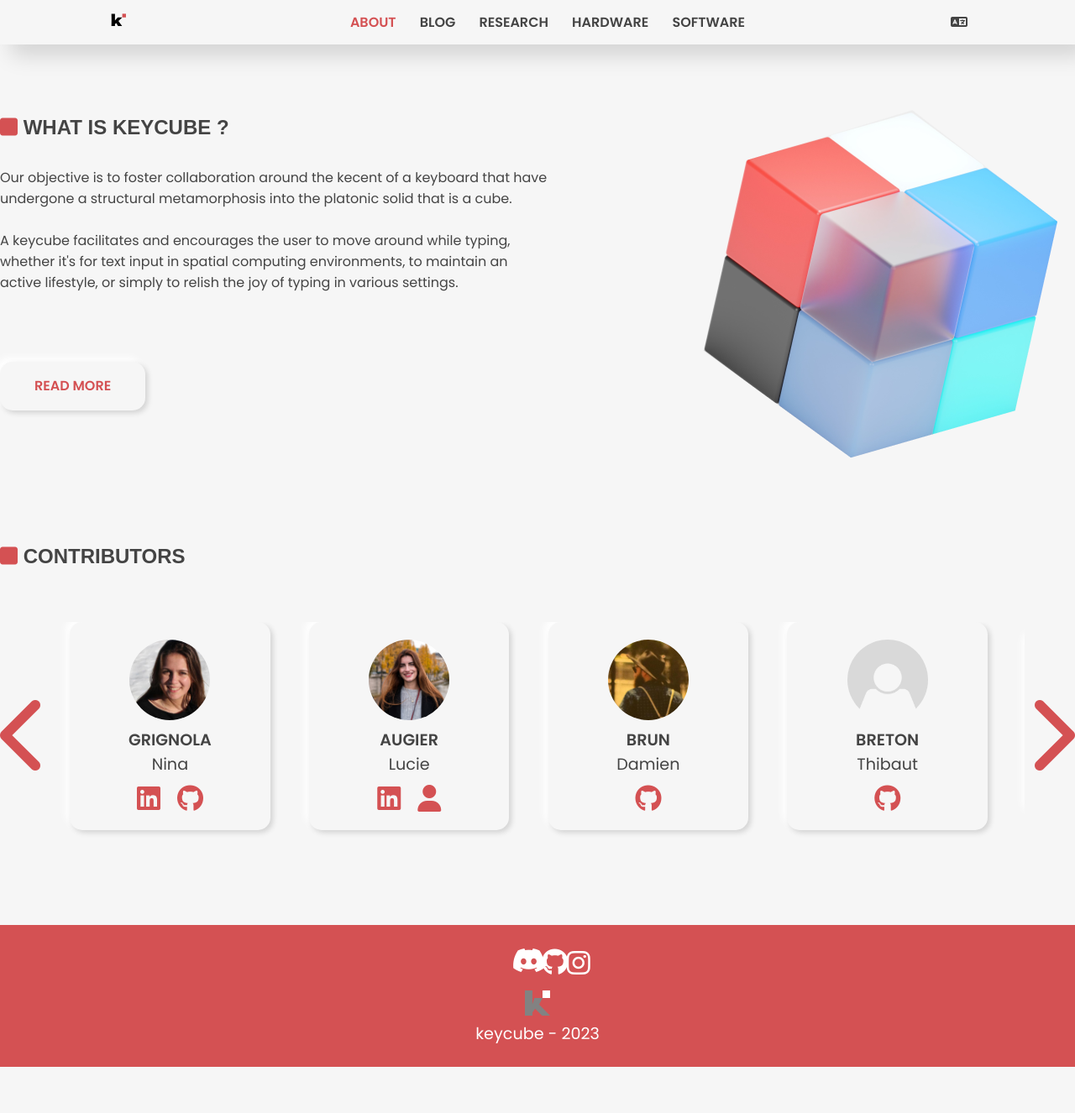
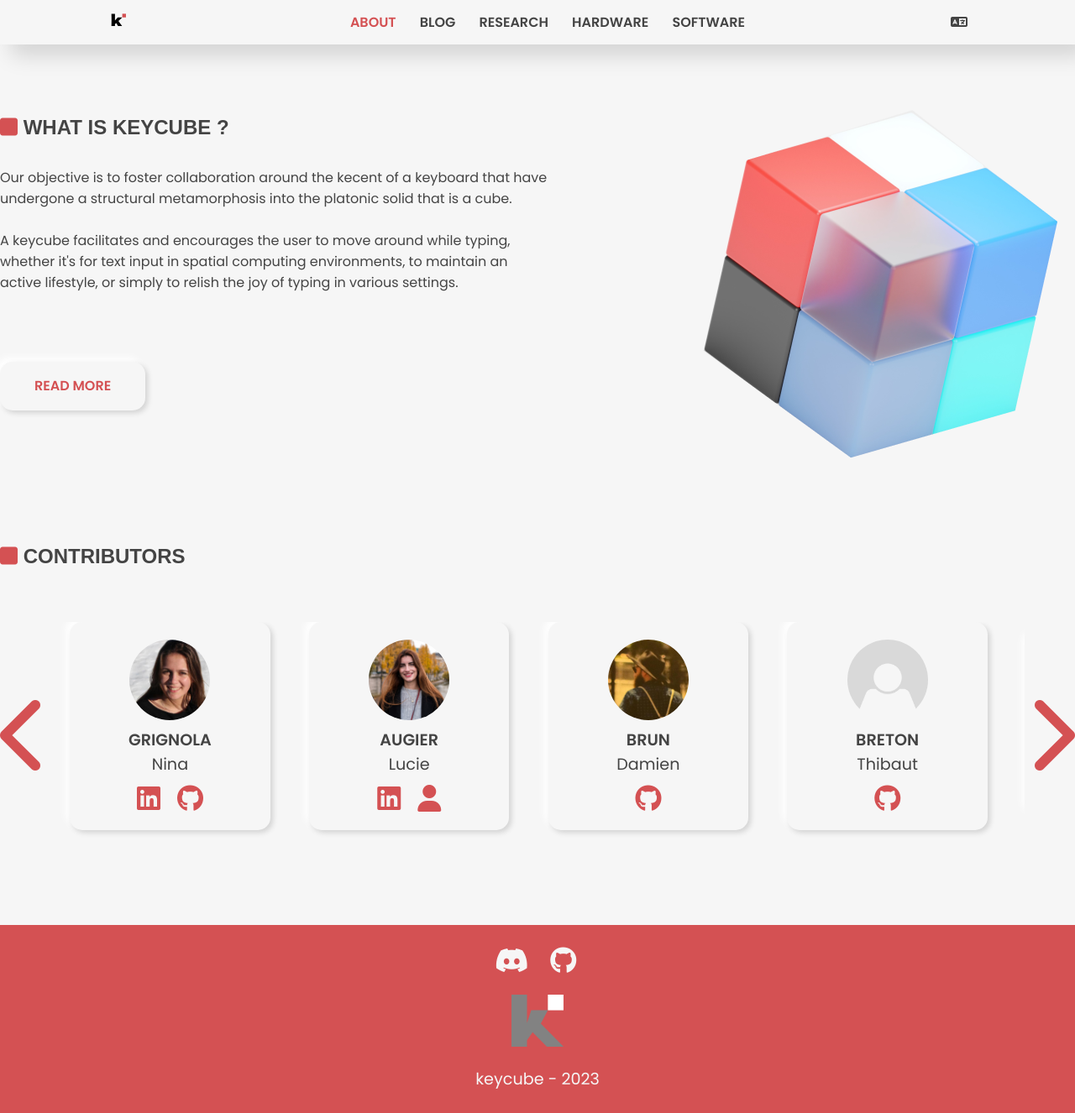
Before and after one commit to keycube/keycube.github.io, a Jekyll site: the page built from index.markdown, in a window 1280 px wide. Shown: the whole page at 84% size. Built offline with Jekyll 4.4.1, drawn with Linux system fonts in a browser that asks for light colours; nearby versions of some CDN libraries; some web fonts are replaced; before the commit the page ends 1271 px from its top, so only the background shows below that.

Commit message:
footer bug ok

```diff
--- a/_includes/footer.html
+++ b/_includes/footer.html
@@ -1,15 +1,15 @@
 <footer style="background-color: #{{page.color}};">
 		<div class="social-networks">
-			<a class="link-picto" href="#"><i class="fa-brands fa-discord fa-2x picto"></i></a>
-			<a class="link-picto" href="#"><i class="fa-brands fa-github fa-2x picto"></i></a>
-			<a class="link-picto" href="#"><i class="fa-brands fa-instagram fa-2x picto"></i></a>
+			<i class="fa-brands fa-discord fa-2x picto"><a href="https://discord.gg/JErUFhea" target="_blank"></a></i>
+			<i class="fa-brands fa-github fa-2x picto"><a href="https://github.com/keycube" target="_blank"></a></i>
 		</div>
 		<a href="#"><img class="logo_footer" src="../assets/img/logo/grey_wlogo.svg"/></a>
-		<p>keycube - 2023</p>
+		<p></p>
 </footer>
 
 <script>
-	//recuperer l'annee en cours
 	var annee = new Date().getFullYear();
-	console.log(annee);
+	var footer = document.querySelector("footer p");
+	footer.innerHTML = "keycube - " + annee;
+
 </script>
--- a/_sass/main.scss
+++ b/_sass/main.scss
@@ -65,42 +65,33 @@
 }
 
 footer {
-	display: flex;
-	flex-direction: column;
-	justify-content: center;
-	align-items: center;
+    text-align: center;
+    padding: 2%;
 
-	width: 100%;
-	padding: 2% 0;
+    .social-networks {
+        display: flex;
+        justify-content: center;
+        margin-bottom: 2%;
 
+		.picto{
+			color:#F6F6F6;
+		}
+
+		.picto:hover{
+			color:#444;
+		}
+
+    }
+
+    .logo_footer {
+        display: block;
+        margin: 0 auto;
+		width: 5%;
+        margin-bottom: 2%;
+
+    }
 
 	p {
-		color:white;
+		color: #F6F6F6;
 	}
-
-	a {
-		text-align: center;
-	}
-
-	.logo_footer {
-		width: 10%;
-	}
-
-	.social-networks{
-		display: flex;
-		flex-direction: row;
-		justify-content:center;
-		align-items: center;
-
-	}
-
-	.picto{
-		color:white;
-		margin-bottom: 50%;
-	}
-
-	.picto:hover{
-		color:#444;
-	}
-
 }
```
Also changed, not shown: 16 other files.
